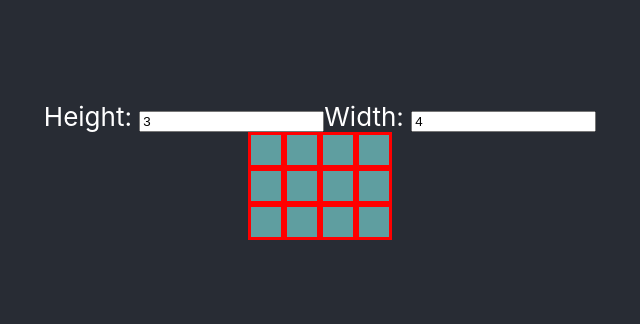
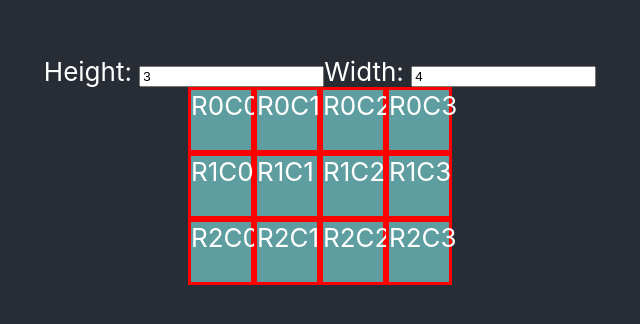
Before and after one commit to agfornalska/maze, a React (Create React App) app in the folder my-app/: page / in a window 1280 px wide. Shown: the part 230-554 px from the top of the page, without its empty margins (320-960 px from the left). Built offline with nearby package versions, Linux system fonts and the light colour scheme.

Commit message:
Grid + creating walls

```diff
--- a/my-app/src/App.css
+++ b/my-app/src/App.css
@@ -13,7 +13,11 @@
   color: white;
 }
 
-.height {
+.row {
   display: flex;
   flex-direction: row;
 }
+.column {
+  display: flex;
+  flex-direction: column;
+}
--- a/my-app/src/App.tsx
+++ b/my-app/src/App.tsx
@@ -1,36 +1,50 @@
-import React, { useState } from 'react'
+import React, { useEffect, useState } from 'react'
 import './App.css'
 import Panel from './Components/Panel'
 import Square from './Components/Square/Square'
 
 function App() {
-  const [height, setHeight] = useState<string | number>(3)
-  console.log('🚀 ~ file: App.tsx:8 ~ App ~ height:', height)
-  const [width, setWidth] = useState<string | number>(4)
+  const [column, setColumn] = useState<string | number>(3)
 
-  function changeSquare(event: React.MouseEvent<HTMLDivElement, MouseEvent>) {
-    const newSquare = { isClicked: true }
+  const [row, setRow] = useState<string | number>(4)
+  const [gridArray, setGridArray] = useState<boolean[][]>([])
 
-    console.log('🚀 ~ file: App.tsx:15 ~ changeSquare ~ newSquare:', newSquare)
+  useEffect(() => {
+    const newGridArray = new Array(Number(column)).fill(
+      new Array(Number(row)).fill(false)
+    )
+    setGridArray(newGridArray)
+  }, [row, column])
+
+  function drawWall(columnIndex: number, rowIndex: number) {
+    let newGridArray: Array<boolean[]> = gridArray.map(
+      (arr, newColumnIndex) => [...arr]
+    )
+
+    newGridArray[rowIndex][columnIndex] = !newGridArray[rowIndex][columnIndex]
+
+    setGridArray(newGridArray)
+    console.log('🚀 ~ file: App.tsx:11 ~ App ~ gridArray:', gridArray)
   }
 
   return (
     <div className='App'>
       <header className='App-header'>
         <Panel
-          height={height}
-          setHeight={setHeight}
-          width={width}
-          setWidth={setWidth}
+          height={column}
+          setHeight={setColumn}
+          width={row}
+          setWidth={setRow}
         />
-
-        {[...new Array(height)].map((_, columnIndex) => (
-          <div key={columnIndex} className='height'>
-            {[...new Array(width)].map((_, rowIndex) => (
+        {gridArray.map((column, rowIndex) => (
+          <div key={'row' + rowIndex} className='row'>
+            {column.map((isClicked, columnIndex) => (
               <Square
-                key={rowIndex}
-                type='row'
-                changeSquare={changeSquare}
+                key={'column' + columnIndex}
+                columnIndex={columnIndex}
+                rowIndex={rowIndex}
+                isClicked={isClicked}
+                drawWall={drawWall}
               ></Square>
             ))}
           </div>
--- a/my-app/src/Components/Square/Square.css
+++ b/my-app/src/Components/Square/Square.css
@@ -1,14 +1,23 @@
 .square {
   display: flex;
   background-color: cadetblue;
-  height: 30px;
-  width: 30px;
+  height: 60px;
+  width: 60px;
   border: 3px solid red;
 }
 
 .row {
+  display: flex;
   flex-direction: row;
 }
 .column {
+  display: flex;
   flex-direction: column;
 }
+.clicked {
+  display: flex;
+  background-color: rgb(125, 95, 160);
+  height: 60px;
+  width: 60px;
+  border: 3px solid red;
+}
--- a/my-app/src/Components/Square/Square.tsx
+++ b/my-app/src/Components/Square/Square.tsx
@@ -1,12 +1,24 @@
-import { useState } from 'react'
+// import { useEffect, useState } from 'react'
 import './Square.css'
 interface SquareProps {
-  type: string
-  changeSquare: (event: React.MouseEvent<HTMLDivElement, MouseEvent>) => void
+  columnIndex: number
+  rowIndex: number
+  isClicked: boolean
+  drawWall: (columnIndex: number, rowIndex: number) => void
 }
 
-export default function Square({ type, changeSquare }: SquareProps) {
-  const [squares, setSquares] = useState<Object>({})
-
-  return <div className='square' onClick={(event) => changeSquare(event)}></div>
+export default function Square({
+  columnIndex,
+  rowIndex,
+  isClicked,
+  drawWall,
+}: SquareProps) {
+  return (
+    <div
+      className={!isClicked ? 'square' : 'clicked'}
+      onClick={() => drawWall(columnIndex, rowIndex)}
+    >
+      R{rowIndex}C{columnIndex}
+    </div>
+  )
 }
```
